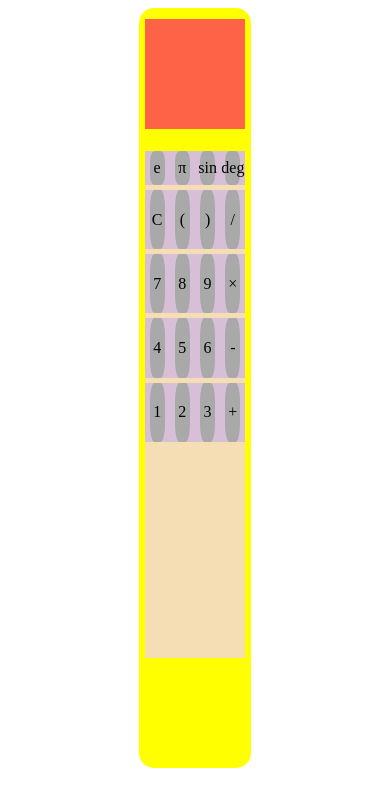
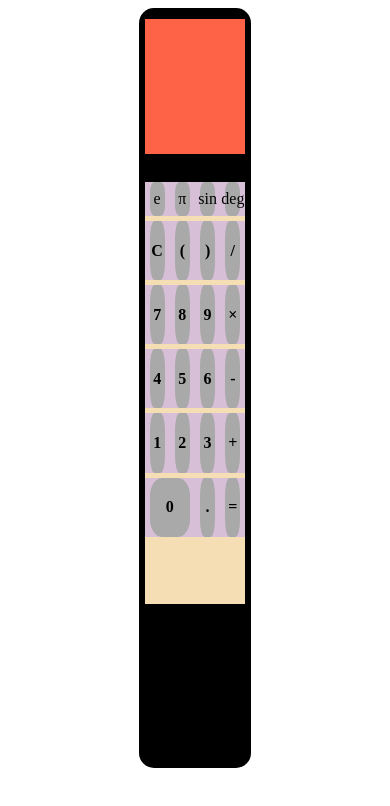
Before and after one commit to csachdeva83/HTML_CSS_Practice_Projects, a plain HTML site: page Practice_5/index.html in a window 390 px wide. Drawn offline with Linux system fonts and the light colour scheme.

Commit message:
labeled buttons and responsiveness added

```diff
--- a/Practice_5/css/styles.css
+++ b/Practice_5/css/styles.css
@@ -10,7 +10,7 @@ body{
 }
 
 .wrapper{
-    background-color: yellow;
+    background-color: black;
     width: 30%;
     height: 90vh;
     border-radius: 15px;
@@ -18,14 +18,14 @@ body{
 
 .display{
     background-color: tomato;
-    margin: 10% 5% 20% 5%;
-    height: 13vh;
+    margin: 10% 5% 25% 5%;
+    height: 16vh;
 }
 
 .buttons{
     background-color: wheat;
     margin: 10% 5% 10% 5%;
-    height: 60vh;
+    height: 50vh;
 }
 
 .b{
@@ -44,6 +44,7 @@ body{
     height: 4vh;
     border-radius: 30%;
     background-color: darkgray;
+    cursor: pointer;
 }
 
 .b2Buttons{
@@ -54,4 +55,18 @@ body{
     height: 7vh;
     border-radius: 30%;
     background-color: darkgray;
+    cursor: pointer;
+    font-weight: bold;
 }
+
+.zero{
+    display: flex;
+    justify-content: center;
+    align-items: center;
+    width: 40%;
+    height: 7vh;
+    border-radius: 30%;
+    background-color: darkgray;
+    cursor: pointer;
+    font-weight: bold;
+}
--- a/Practice_5/index.html
+++ b/Practice_5/index.html
@@ -43,9 +43,9 @@
                 <div class="b2Buttons">+</div>
             </div>
             <div class="b">
-                <div class="0"></div>
-                <div class="dot"></div>
-                <div class="equal"></div>
+                <div class="zero">0</div>
+                <div class="b2Buttons">.</div>
+                <div class="b2Buttons">=</div>
             </div>
         </div>
     </div>
```
